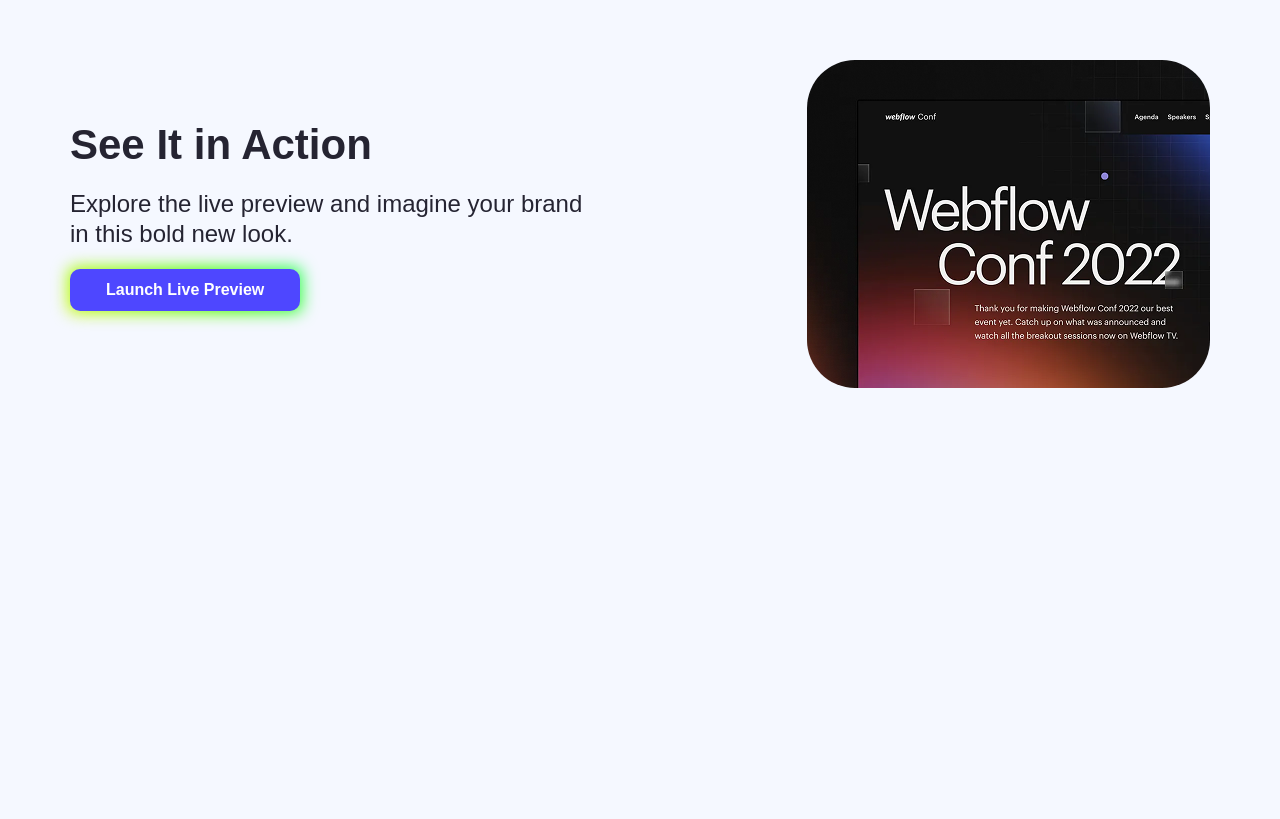
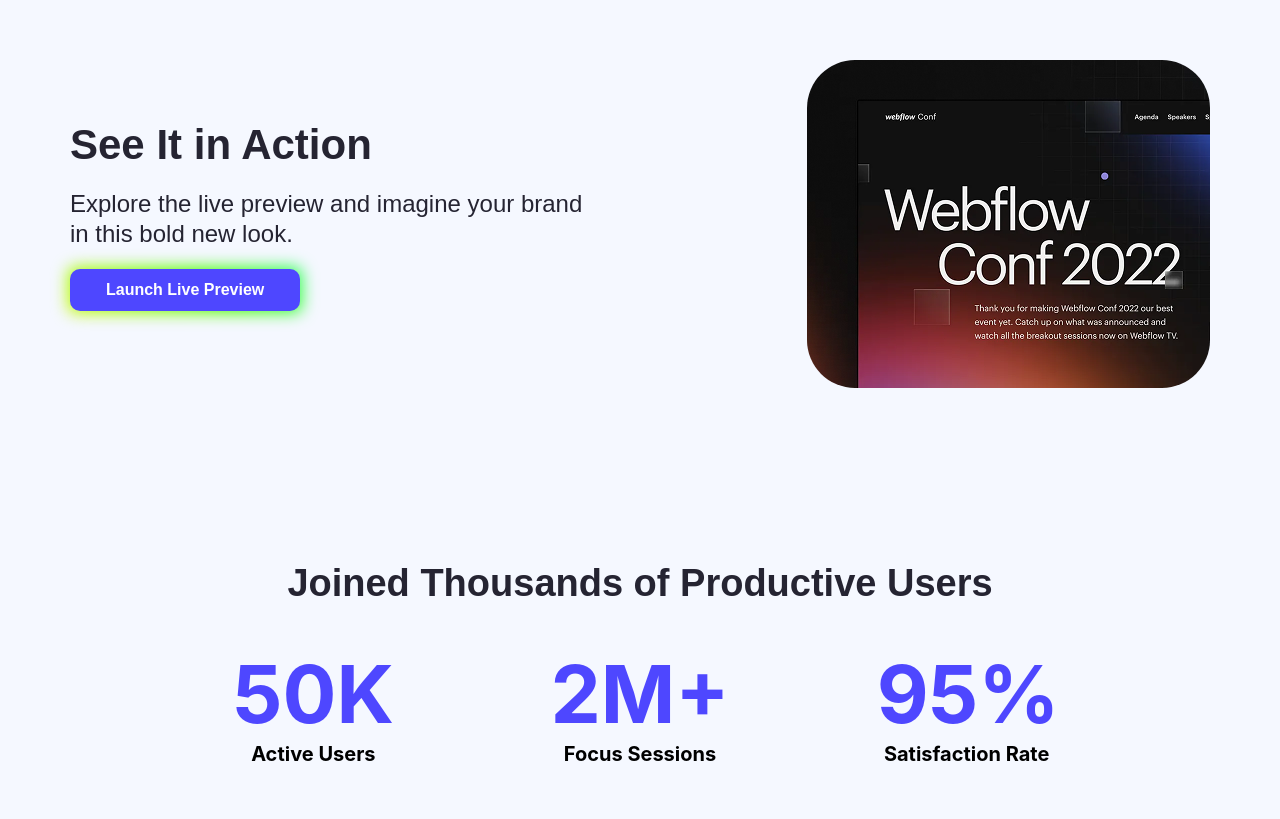
Before and after one commit to Walidprogramming-hero/B12A01-landing-lanchpad-done-1, a plain HTML site: page index.html in a window 1280 px wide. Shown: the part 758-1577 px from the top of the page. Before the commit the page ends 1270 px from the top, so only its background shows below. Drawn offline with Linux system fonts and the light colour scheme.

Commit message:
added an Productive-user-section

```diff
--- a/index.html
+++ b/index.html
@@ -48,6 +48,39 @@
                 </section>
             </section>
             <!-- action-section ends -->
+             <!-- Productive user section starts -->
+              <section class="Productive-user-section">
+                <section class="main-productive-section">
+                    <section class="productive-content">
+                        <section class="productive-main">
+                           <div>
+                             <h1 class="centered-tittle">Joined Thousands of Productive Users</h1>
+                           </div>
+                           <div class="productive-data">
+                            <!-- data-1 starts -->
+                             <div class="data">
+                                <h1>50K</h1>
+                                <h6>Active Users</h6>
+                            </div>
+                             <!-- data-1 ends -->
+                            <!-- data.2 starts -->
+                              <div class="data">
+                                <h1>2M+</h1>
+                                <h6>Focus Sessions</h6>
+                            </div>
+                             <!-- data.2 ends -->
+                              <!-- data-3 starts -->
+                               <div class="data">
+                                <h1>95%</h1>
+                                <h6>Satisfaction Rate</h6>
+                            </div>
+                               <!-- data-3 ends -->
+                           </div>
+                        </section>
+                    </section>
+                </section>
+              </section>
+              <!-- Productive user section ends -->
         </section>
     </footer>
 </body>
--- a/style.css
+++ b/style.css
@@ -236,3 +236,41 @@
     width: 403px;
     border-radius: 48px;
 }
+/* Productive-user-section styling */
+.main-productive-section{
+    width: 1140px;
+    margin: 0px auto 120px auto;
+    background-image: linear-gradient(#f3f3);
+    border-radius: 24px;
+}
+
+.productive-main{
+    padding: 50px 80px;
+    text-align: center;
+}
+.productive-main .centered-tittle{
+    font-size: 38px;
+    font-weight: bold;
+    color: #252432;
+    font-family: "Raleway", sans-serif;
+    margin-bottom: 40px;
+}
+.productive-data{
+    display: flex;
+    justify-content: space-around;
+}
+.data{
+    width: 180px;
+}
+.data h1{
+    font-size:80px;
+    font-weight: bold;
+     font-family: "Inter", sans-serif;
+     color: #4E47FF;
+}
+.data h6{
+    font-size: 20px;
+    font-family: regular;
+    color: #000000;
+    font-family: "Inter", sans-serif;
+}
```
